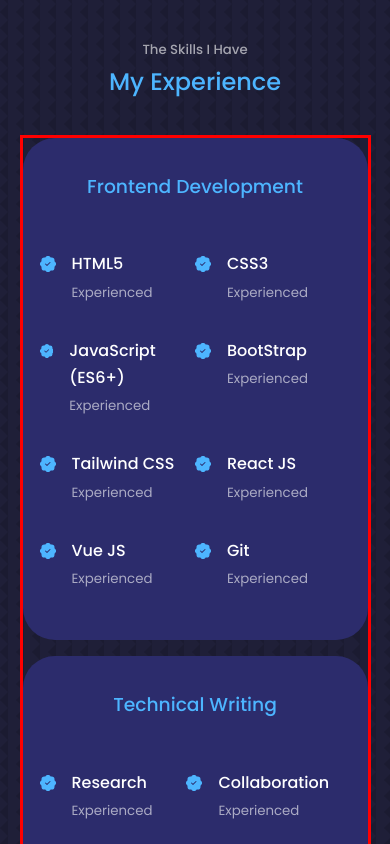
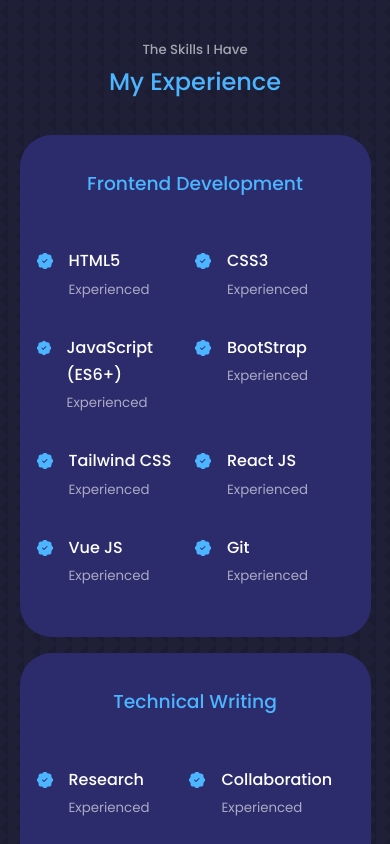
Before and after one commit to yusfate4/my-portfolio-website, a React (Create React App) app: page / in a window 390 px wide. Shown: the part 1820-2664 px from the top of the page. Built offline with nearby package versions, Linux system fonts and the light colour scheme.

Commit message:
modified the experience section

```diff
--- a/src/components/experience/experience.css
+++ b/src/components/experience/experience.css
@@ -45,7 +45,7 @@
   .experience__container {
     grid-template-columns: 1fr;
     width: 60%;
-    border: 3px solid red;
+    /* border: 3px solid red; */
 
   }
 
```
